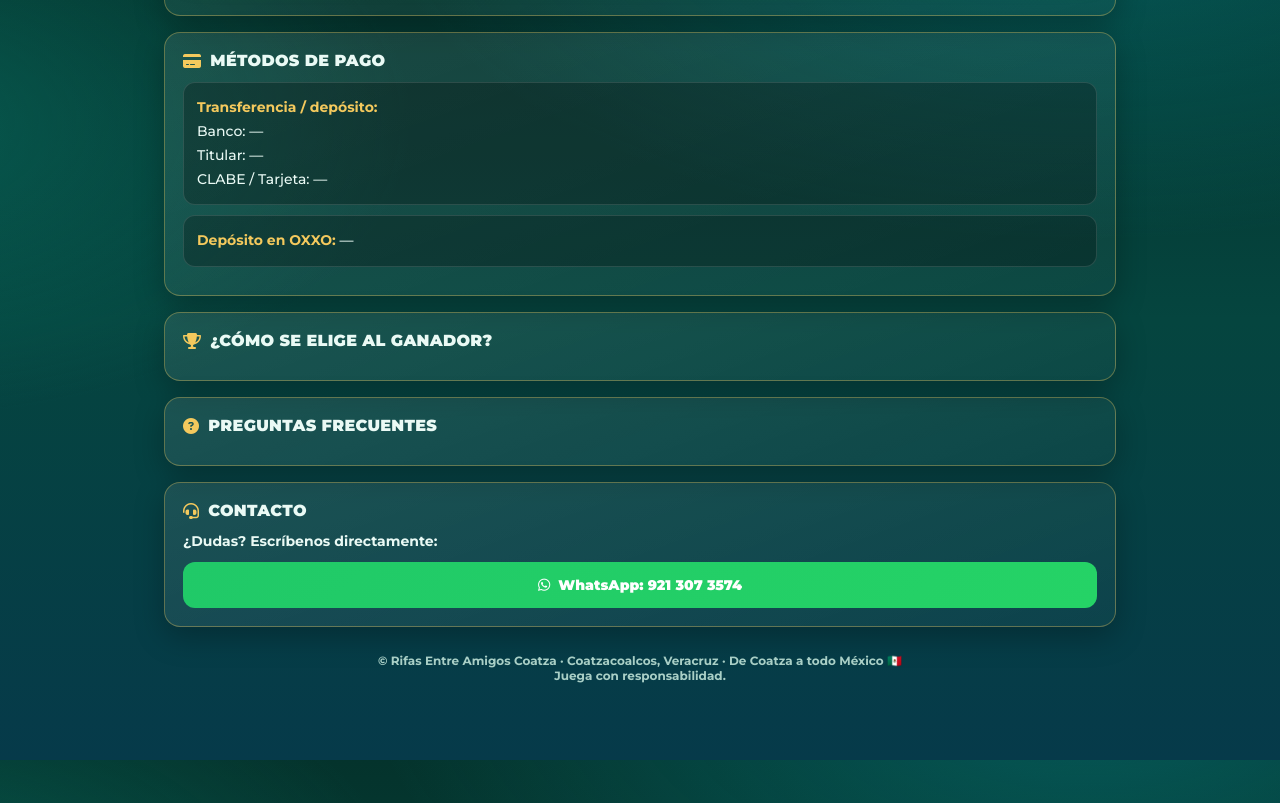
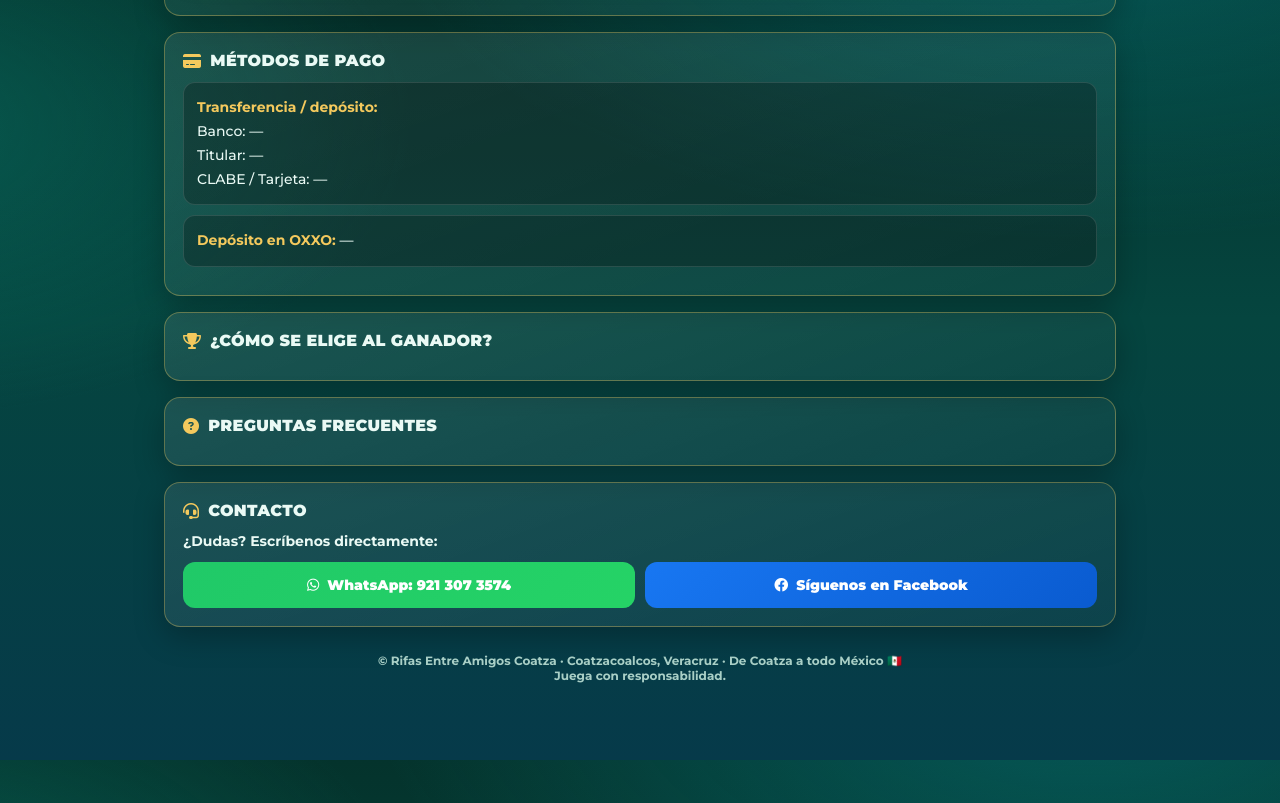
Before and after one commit to Eduar1412/mi-rifa-coatza, a website: page rifa/public/index.html in a window 1280 px wide. Shown: the part 2440-3243 px from the top of the page. Drawn offline with Linux system fonts and the light colour scheme; no server answers.

Commit message:
Update Facebook link and add fbUrl function

```diff
--- a/rifa/public/index.html
+++ b/rifa/public/index.html
@@ -204,7 +204,7 @@ footer{text-align:center;font-size:12px;color:var(--mut);padding:10px 10px 24px;
   <p style="font-size:14px;margin-bottom:12px;font-weight:600">¿Dudas? Escríbenos directamente:</p>
   <div style="display:grid;gap:10px;grid-template-columns:repeat(auto-fit,minmax(220px,1fr))">
    <a class="btn-wa" id="wa-contacto" target="_blank" rel="noopener"><i class="fa-brands fa-whatsapp"></i> <span id="wa-txt">WhatsApp</span></a>
-   <a class="btn-wa btn-fb" id="fb" target="_blank" rel="noopener"><i class="fa-brands fa-facebook"></i> Síguenos en Facebook</a>
+   <a class="btn-wa btn-fb" id="fb" href="https://www.facebook.com/RifasEntreAmigosCoatza/" target="_blank" rel="noopener"><i class="fa-brands fa-facebook"></i> Síguenos en Facebook</a>
   </div></div>
 </div>
 </main>
@@ -245,6 +245,15 @@ for (let i = 0; i < 1000; i++) {
 // confeti decorativo
 for (let i = 0; i < 18; i++) { const e = document.createElement("i"); e.style.cssText = `left:${Math.random()*100}%;animation-duration:${9+Math.random()*10}s;animation-delay:-${Math.random()*14}s;opacity:${.25+Math.random()*.45}`; $("conf").appendChild(e); }
 
+const FB_DEFAULT = "https://www.facebook.com/RifasEntreAmigosCoatza/";
+// Acepta enlace completo, "facebook.com/..." o solo el nombre de la página (con o sin @)
+function fbUrl(v) {
+  v = String(v || "").trim();
+  if (!v || v === "#") return FB_DEFAULT;
+  if (/^https?:\/\//i.test(v)) return v;
+  if (/facebook\.com|fb\.com|fb\.me/i.test(v)) return "https://" + v.replace(/^\/+/, "");
+  return "https://www.facebook.com/" + v.replace(/^@/, "");
+}
 function aplicarConfig(c) {
   if (!c) return;
   CFG = c; MI_WHATSAPP = c.whatsapp || MI_WHATSAPP; FECHA_SORTEO = c.fechaSorteo || ""; PRECIO = Number(c.precio) || 10; ABIERTA = c.estado !== "cerrada";
@@ -257,7 +266,7 @@ function aplicarConfig(c) {
   $("faq").innerHTML = String(c.faq || "").split("\n").filter(l => l.includes("|")).map(l => { const [q, ...a] = l.split("|"); return `<details><summary>${esc(q.trim())}</summary><p>${esc(a.join("|").trim())}</p></details>`; }).join("");
   const wa = "https://wa.me/" + MI_WHATSAPP, num = MI_WHATSAPP.replace(/^52/, "").replace(/(\d{3})(\d{3})(\d{4})/, "$1 $2 $3");
   $("wa-contacto").href = wa + "?text=" + encodeURIComponent("Hola, tengo una duda sobre la rifa"); $("fab").href = wa; $("wa-txt").textContent = "WhatsApp: " + num;
-  $("fb").href = c.facebook || "#"; $("fb").style.display = c.facebook ? "flex" : "none";
+  $("fb").href = fbUrl(c.facebook);
   if (c.bannerV) $("banner").src = "/api/img/banner?v=" + c.bannerV;
   if (c.logoV) $("logo-nav").style.backgroundImage = `url(/api/img/logo?v=${c.logoV})`;
   $("closed").style.display = ABIERTA ? "none" : "block"; $("btn-apartar").disabled = !ABIERTA;
```
